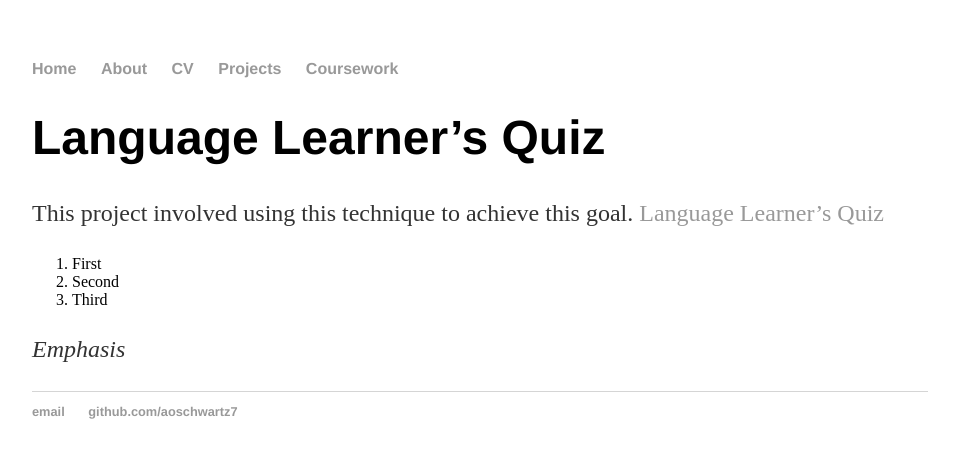
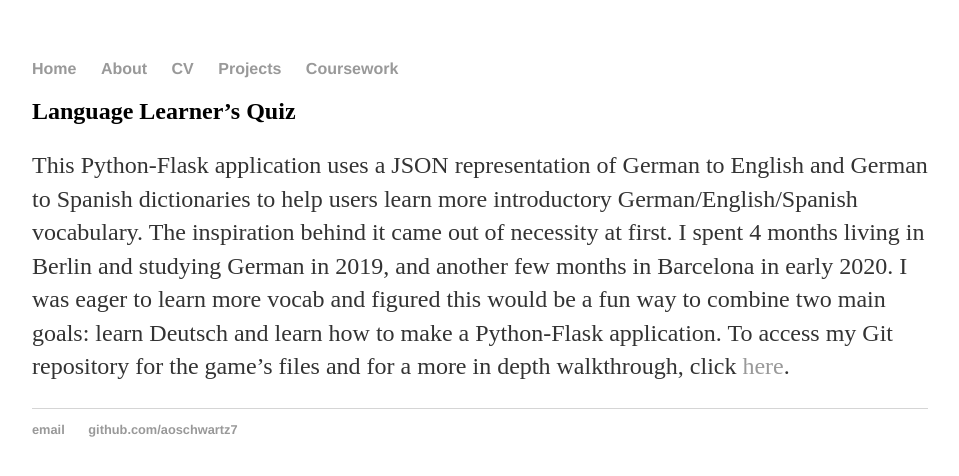
Before and after one commit to aoschwartz7/aoschwartz7.github.io, a Jekyll site: the page built from site/projects.md, in a window 1280 px wide. Shown: the top 476 px of the page, without its empty margins (160-1119 px from the left). Built offline with Jekyll 4.4.1, drawn with Linux system fonts in a browser that asks for light colours; our own code applies the rules of GitHub Pages for plain Markdown files.

Commit message:
added intro section to project 1 on projects page

```diff
--- a/site/index.html
+++ b/site/index.html
@@ -1,9 +1,9 @@
 ---
 layout: default
-title: Alec Schwartz
+title: Alec
 ---
 <div class="blurb">
 	<h2>Welcome to my page!</h2>
-	<p>This is a landing site for my CV and coding coursework and projects. <br>Thanks for dropping by! <br><br>
+	<p>This site is where I host all my coding coursework and projects. <br><br>
 	-Alec Schwartz </p>
 </div><!-- /.blurb -->
--- a/site/projects.md
+++ b/site/projects.md
@@ -1,9 +1,2 @@
-# Language Learner's Quiz
-This project involved using this technique to achieve this goal.
-[Language Learner's Quiz](https://github.com/aoschwartz7/LanguageQuiz)
-
-1. First
-2. Second
-3. Third
-
-*Emphasis*
+## Language Learner's Quiz
+This Python-Flask application uses a JSON representation of German to English and German to Spanish dictionaries to help users learn more introductory German/English/Spanish vocabulary. The inspiration behind it came out of necessity at first. I spent 4 months living in Berlin and studying German in 2019, and another few months in Barcelona in early 2020. I was eager to learn more vocab and figured this would be a fun way to combine two main goals: learn Deutsch and learn how to make a Python-Flask application. To access my Git repository for the game's files and for a more in depth walkthrough, click [here](https://github.com/aoschwartz7/LanguageQuiz).
```
